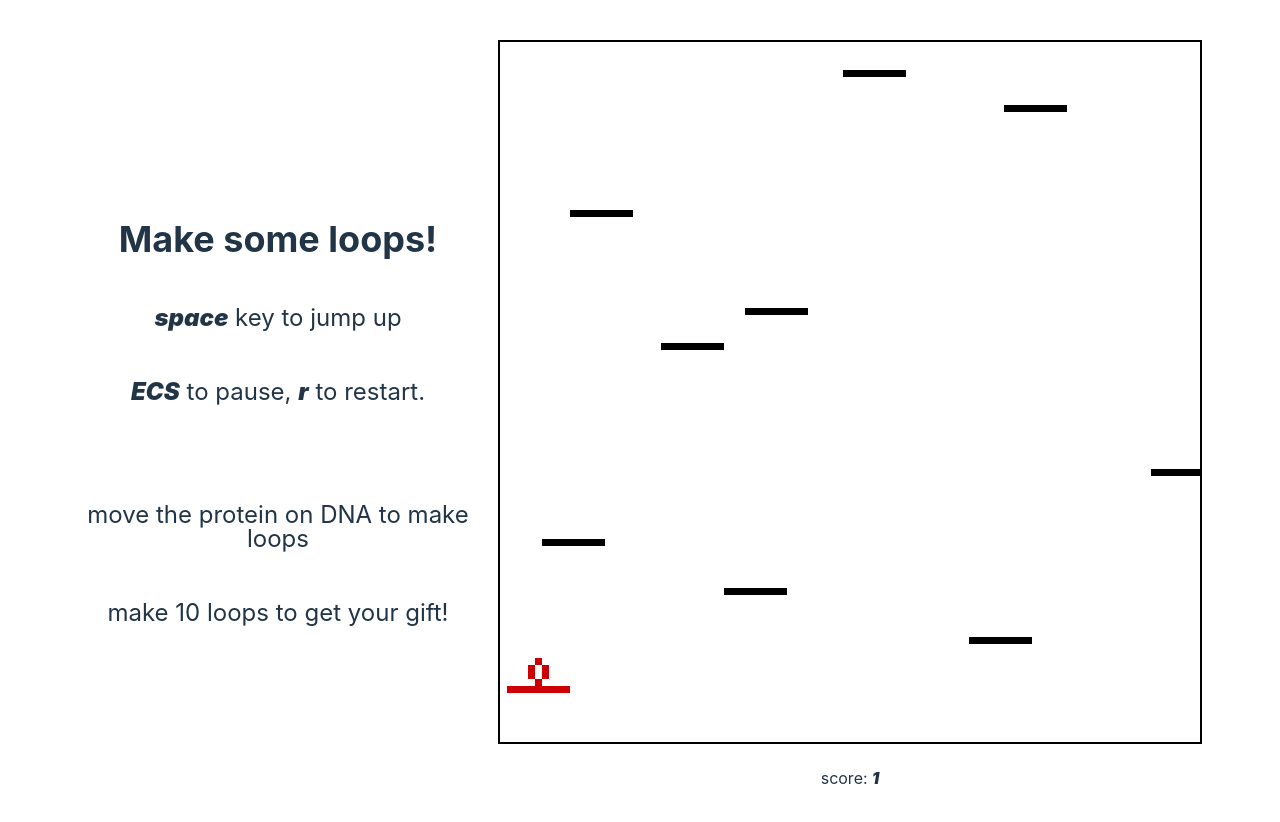
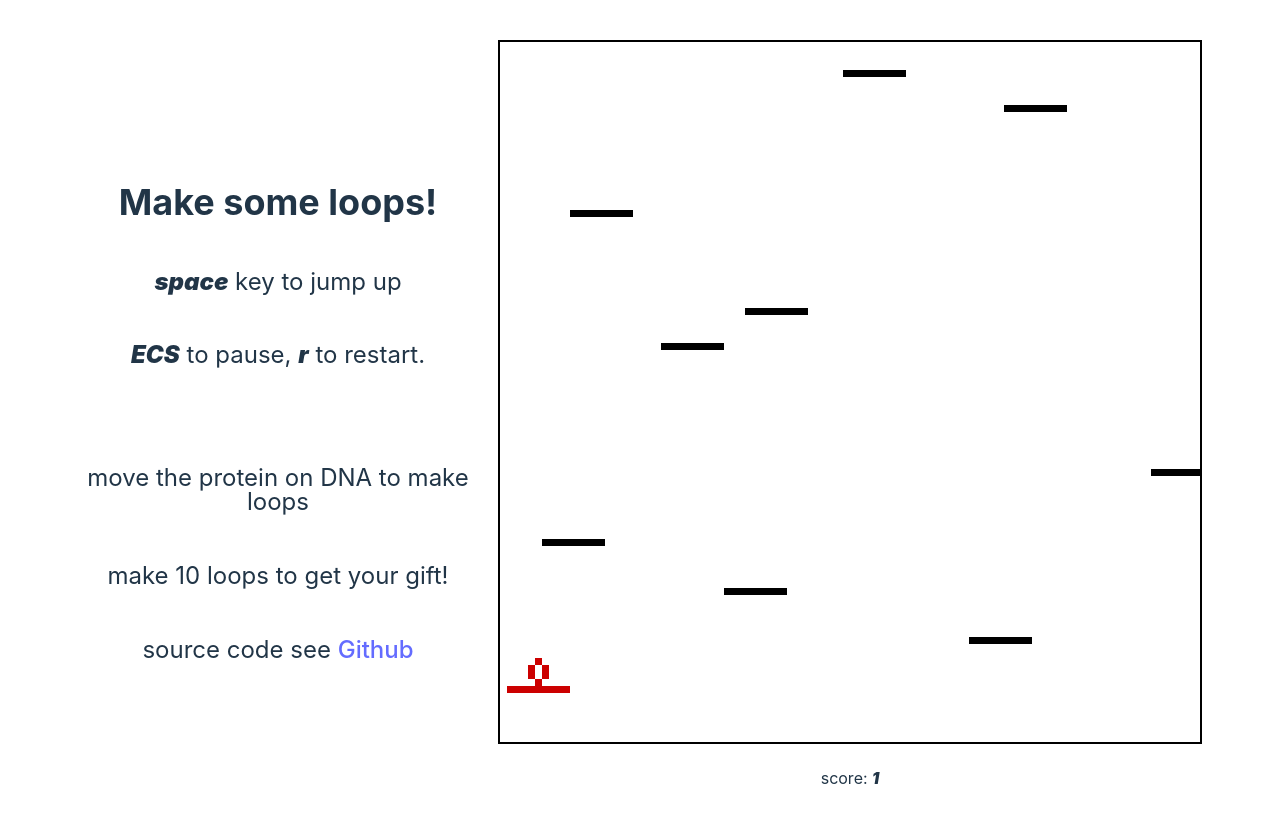
Before and after one commit to Dan-X/loopbird, a React (Vite) app: page / in a window 1280 px wide. Shown: the top 822 px of the page. Built offline with nearby package versions, Linux system fonts and the light colour scheme.

Commit message:
add github link

```diff
--- a/src/App.tsx
+++ b/src/App.tsx
@@ -14,6 +14,7 @@ function App() {
           <p></p>
           <p>move the protein on DNA to make loops</p>
           <p>make 10 loops to get your gift!</p>
+          <p>source code see <a target="_blank" href="https://github.com/Dan-X/loopbird">Github</a> </p>
       </div>
       <div className='Panel'>
         <Birdboard  />
```
